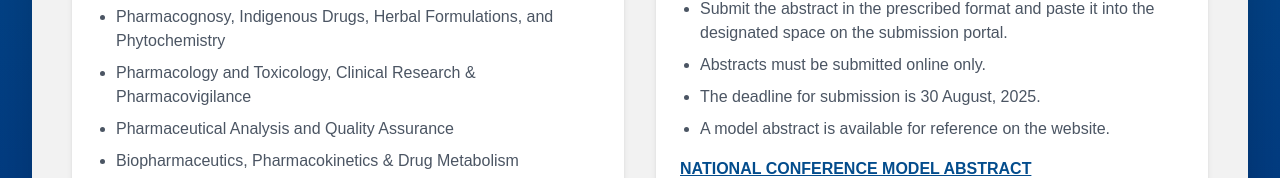
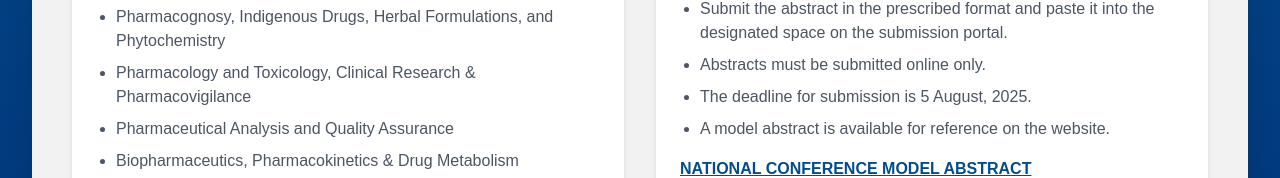
Before and after one commit to ravindrasirvi609/pharmanest, a Next.js app: page /abstractForm in a window 1280 px wide. Shown: the part 483-661 px from the top of the page. Built offline with nearby package versions, Linux system fonts and the light colour scheme; no server answers.

Commit message:
fix: Update submission deadline in AbstractFormPage to 5 August, 2025

```diff
--- a/src/app/abstractForm/page.tsx
+++ b/src/app/abstractForm/page.tsx
@@ -103,7 +103,7 @@ const AbstractFormPage: React.FC = () => {
                     into the designated space on the submission portal.
                   </li>
                   <li>Abstracts must be submitted online only.</li>
-                  <li>The deadline for submission is 30 August, 2025.</li>
+                  <li>The deadline for submission is 5 August, 2025.</li>
                   <li>
                     A model abstract is available for reference on the website.
                   </li>
```
